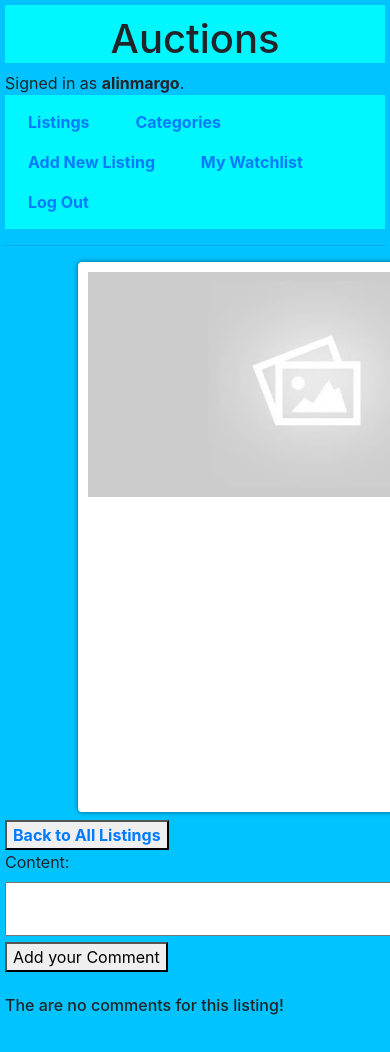
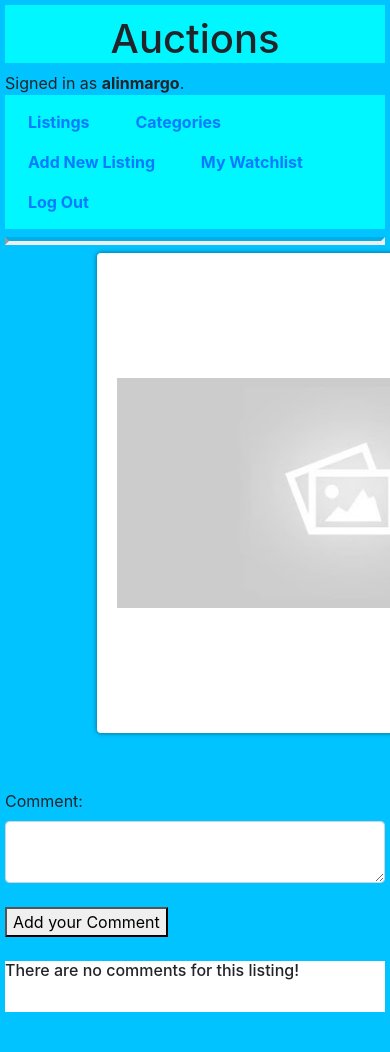
Before and after one commit to magaranin/commerce, a Django app: page /auctions/11 in a window 390 px wide; the page is wider, and only the part inside the window is pictured. After the commit the page ends 1012 px from the top of that part, so only its background shows below. Run offline with Django 3.2, Linux system fonts and the light colour scheme; a user stored in the database is signed in; data comes from the database, SQL or seed files in the repository; both versions use the stored data as it was after the commit; data that the repository does not hold is empty; some libraries are stand-ins or nearby versions.

Commit message:
Add style to CSS and changes for unauthenticated user

```diff
--- a/auctions/forms.py
+++ b/auctions/forms.py
@@ -7,19 +7,26 @@ class Create_new_listingForm(ModelForm):
         model = Listing
         fields = ['title', 'description', 'starting_price', 'category', 'image']
         widgets = {
-            'description': Textarea(attrs={'col-md': 8, 'col-lg': 10, 'rows' : 10})
+            'title':Textarea(attrs={'class': 'form-control', 'rows' : 1}),
+            'description': Textarea(attrs={'class': 'form-control', 'rows' : 2}),
         }
+
 
 class BidForm(ModelForm):
     class Meta:
         model = Bid
         fields = ['price']
-
+        labels = {
+            'price': ''
+        }
 
 class CommentForm(ModelForm):
     class Meta:
         model = Comment
         fields = ['content']
         widgets = {
-            'content': Textarea(attrs={'col-md': 2, 'col-lg': 50, 'rows' : 2})
+            'content': Textarea(attrs={'class': 'form-control', 'rows' : 2}
+        )}
+        labels = {
+            'content': 'Comment'
         }
--- a/auctions/models.py
+++ b/auctions/models.py
@@ -15,10 +15,10 @@ class Category(models.Model):
         return f"{self.name}"
 
 class Listing(models.Model):
-    title = models.CharField(max_length=64)
-    description = models.CharField(null=True, max_length=2048)
-    starting_price = models.FloatField()
-    current_price = models.FloatField(blank=True, null= True, default=None)
+    title = models.CharField(max_length=75)
+    description = models.CharField(null=True, max_length=1000)
+    starting_price = models.DecimalField(max_digits=5, decimal_places=2)
+    current_price = models.DecimalField(max_digits=5, decimal_places=2, blank=True, null= True, default=None)
     listing_active = models.BooleanField(default=True)
     created_date = models.DateTimeField(auto_now=True)
     image = models.ImageField(upload_to="listing_images", default="listing_images/default.jpg")
@@ -34,7 +34,7 @@ class Listing(models.Model):
 class Bid(models.Model):
     listing = models.ForeignKey(Listing, on_delete=models.CASCADE)
     user = models.ForeignKey(User, on_delete=models.CASCADE)
-    price = models.FloatField()
+    price = models.DecimalField(max_digits=5, decimal_places=2)
     def __str__(self):
         return f"{self.user} bids an amount of {self.price} on {self.listing}"
 
--- a/auctions/static/auctions/styles.css
+++ b/auctions/static/auctions/styles.css
@@ -30,10 +30,6 @@ body {
     margin-right: 10px;
 }
 
-li {
-    position: relative;
-}
-
 .act_list {
     position: relative;
     background-color: rgb(0, 247, 255);
@@ -45,10 +41,9 @@ li {
 .box {
     position: relative;
     top: 50%;
-    left: 17%;
+    left: 22%;
     width: 1000px;
-    height: 550px;
-    padding: 10px;
+    height: 280px;
     margin: 8px;
     box-sizing: border-box;
     background: #fff;
@@ -57,21 +52,66 @@ li {
     display: flex;
 }
 
+.box.listingDetails {
+    height: 480px;
+}
+
 .box:hover {
     box-shadow: 0 5px 10px rgba(0,0,0,0.5);
 }
 
-.box .imgBx {
-    width: 450px;
-    flex: 0 0 450px;
+.box .imgBx,
+.box .content {
+    box-sizing: border-box;
+    width: 50%;
+    padding: 10px;
+    display: flex;
+    align-items: center;
 }
 
+.box .imgBx {
+    justify-content: center;
+}
+
+
 .box .imgBx img {
-    width: 100%;
+    box-sizing: border-box;
+    max-height: 230px;
+    margin: auto;
 }
 
 
 .box .content {
-    padding-left: 20px;
-    padding-top: 20px;
+
+    max-height: 500px;
+    height: auto;
+    box-sizing: border-box;
 }
+
+.curBid {
+    font-size: 20px;
+    font-weight: bold;
+    color: red;
+}
+
+.comment {
+    background-color: white;
+}
+
+.comment:hover {
+    box-shadow: 0 5px 10px rgba(15, 2, 194, 0.5);
+}
+
+.categories a {
+    color: black;
+}
+
+hr {
+    display: block;
+    margin-top: 0.5em;
+    margin-bottom: 0.5em;
+    margin-left: auto;
+    margin-right: auto;
+    border-style: inset;
+    border-width: 4px;
+    }
--- a/auctions/templates/auctions/categories.html
+++ b/auctions/templates/auctions/categories.html
@@ -3,11 +3,14 @@
 
 {% block body %}
     <h2>Categories</h2>
+    <div class="categories">
         <ul>
             {% for category in categories %}
             <li>
-            <a href="/auctions/?category_id={{ category.id }}">{{ category.name }}</a>
+                <strong><a href="/auctions/?category_id={{ category.id }}">{{ category.name }}</a></strong>
             </li>
             {% endfor %}
         </ul>
+    </div>
+
 {% endblock %}
--- a/auctions/templates/auctions/create_new_listing.html
+++ b/auctions/templates/auctions/create_new_listing.html
@@ -9,7 +9,7 @@
     <form action="{% url 'create_new_listing' %}" enctype="multipart/form-data" method="POST">
         <div class = "new_list">
             {% csrf_token %}
-            {{ form.as_table|linebreaks }}
+            {{ form.as_p }}
             <input type="submit">
         </div>
     </form>
--- a/auctions/templates/auctions/listing.html
+++ b/auctions/templates/auctions/listing.html
@@ -3,21 +3,30 @@
 
 {% block body %}
 
-    <div class="box">
+    <div class="box listingDetails">
         <div class="imgBx">
             <a href="{% url 'listing' listing.id %}">
                 <img src="/media/{{ listing.image }}">
             </a>
         </div>
         <div class="content">
+            <div>
                 <a href="{% url 'listing' listing.id %}">
                     <strong>{{ listing.title }}</strong><br>
                 </a>
-            <strong>Description: </strong> {{ listing.description}}<br>
-            <strong>Category: </strong> {{ listing.category }}<br>
-            <strong>Posted by: </strong> {{ listing.owner }}<br>
-            <strong>Posted on: </strong> {{ listing.created_date }}<br>
-            {% if user != listing.owner %}
+                <div>
+                    <strong>Description: </strong> {{ listing.description}}
+                </div>
+                <div>
+                    <strong>Category: </strong> {{ listing.category }}
+                </div>
+                <div>
+                    <strong>Posted by: </strong> {{ listing.owner }}
+                </div>
+                <div>
+                    <strong>Posted on: </strong> {{ listing.created_date }}
+                </div>
+                {% if user.is_authenticated and user != listing.owner %}
                 <div class="watchlist">
                     <form action="{% url 'update_watchlist' listing.id %}" method="POST">
                         {% csrf_token %}
@@ -28,10 +37,20 @@
                         {% endif %}
                     </form>
                 </div>
+                {% else %}
+
                 {% endif %}
-            <strong>Starting Price: </strong> $ {{ listing.starting_price }}<br>
-            <strong>Current Bid: </strong> $ {{ listing.current_price }}<br>
-            {% if user != listing.owner %}
+                <div>
+                    <strong>Starting Price: </strong> ${{ listing.starting_price }}
+                </div>
+                <div>
+                    {% if listing.current_price is None %}
+                        <strong>Current Bid: </strong> {{ listing.current_price }}
+                    {% else %}
+                        <strong>Current Bid: </strong> ${{ listing.current_price }}
+                    {% endif %}
+                </div>
+                {% if user.is_authenticated and user != listing.owner %}
                 <div class="message">
                     {% if message %}
                         {{ message }}
@@ -40,7 +59,7 @@
                     <form action="{% url 'bid' listing.id %}" method="POST">
                         {% csrf_token %}
                         {{ bid_form }}
-                    <input type="submit">
+                        <button type="submit">Place bid</button>
                     </form>
                 {% endif %}
                 {% if can_close %}
@@ -62,25 +81,27 @@
                 </div>
             </div>
         </div>
-    <button type="button"><a href= "{% url 'index' %}"><strong>Back to All Listings</strong></a></button><br>
-    <div>
+    </div>
+    <br>
+    <br>
+    {% if user.is_authenticated %}
+    <div class="comment_form">
         <form action="{% url 'comment' listing.id %}" method="POST">
             {% csrf_token %}
-            {{ comment_form }}
+            {{ comment_form }}<br>
                 <button type="submit">Add your Comment</button><br>
-                <br>
         </form>
     </div>
-
-
+    {% endif %}
+    <br>
+    <div class="comment">
     {% for comment in comments %}
-        <div class="comment">
-            <strong>{{ comment.user }}</strong> at: {{ comment.created_date }}
-            {{ comment.content }}
+        <strong>{{ comment.user }}</strong> at: {{ comment.created_date }}<br>
+        {{ comment.content }}<br>
+        <hr>
+        {% empty %}
+            <h6>There are no comments for this listing!</h6><br>
+    {% endfor %}
     </div>
-            {% empty %}
-                <h6>The are no comments for this listing!</h6><br>
-    {% endfor %}
-
 
 {% endblock %}
--- a/auctions/views.py
+++ b/auctions/views.py
@@ -76,11 +76,13 @@ def register(request):
         return render(request, "auctions/register.html")
 
 def listing(request, listing_id):
-    user = request.user
     listing = Listing.objects.get(pk=listing_id)
     comments = Comment.objects.filter(listing=listing)
-    is_watched = user.watchlist_items.filter(pk=listing_id).exists()
-    can_close = listing.listing_active == True and request.user == listing.owner
+    can_close = False
+    is_watched = False
+    if request.user.is_authenticated:
+        can_close = listing.listing_active == True and request.user == listing.owner
+        is_watched = request.user.watchlist_items.filter(pk=listing_id).exists()
     return render(request, "auctions/listing.html", {
         "listing": listing,
         "is_watched": is_watched,
@@ -89,6 +91,7 @@ def listing(request, listing_id):
         "comment_form": CommentForm(),
         "comments": comments
     })
+
 
 @login_required
 def create_new_listing(request):
@@ -123,7 +126,8 @@ def update_watchlist(request, listing_id):
 def watchlist(request):
     user = request.user
     return render(request, "auctions/index.html", {
-        "listings": user.watchlist_items.all()
+        "listings": user.watchlist_items.all(),
+        "watchlist_page": True
     })
 
 @login_required
```
Also changed, not shown: auctions/templates/auctions/index.html (+34 -13 lines), db.sqlite3. Lines whose indentation alone changed are shown as unchanged.
